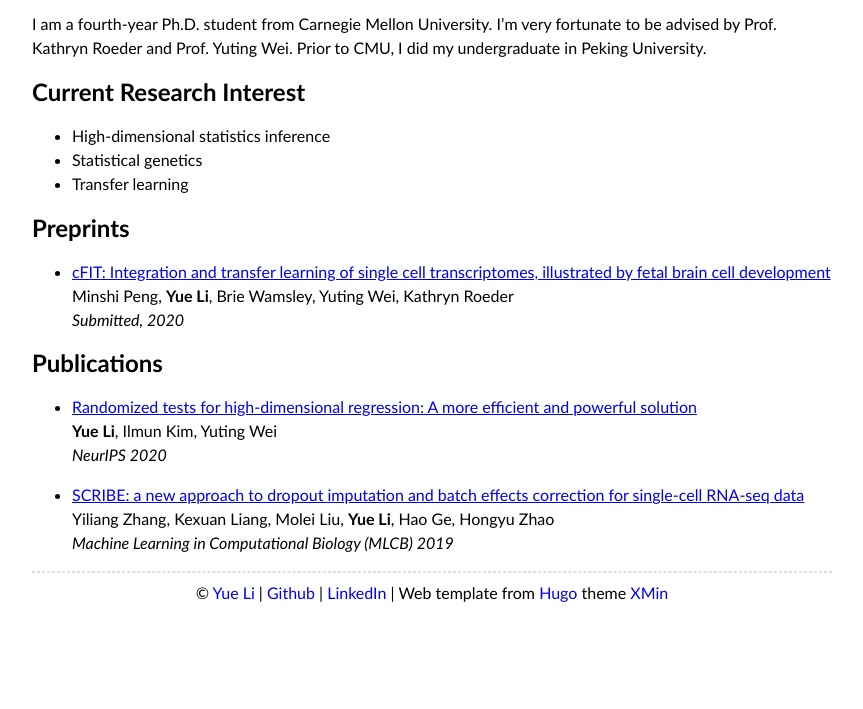
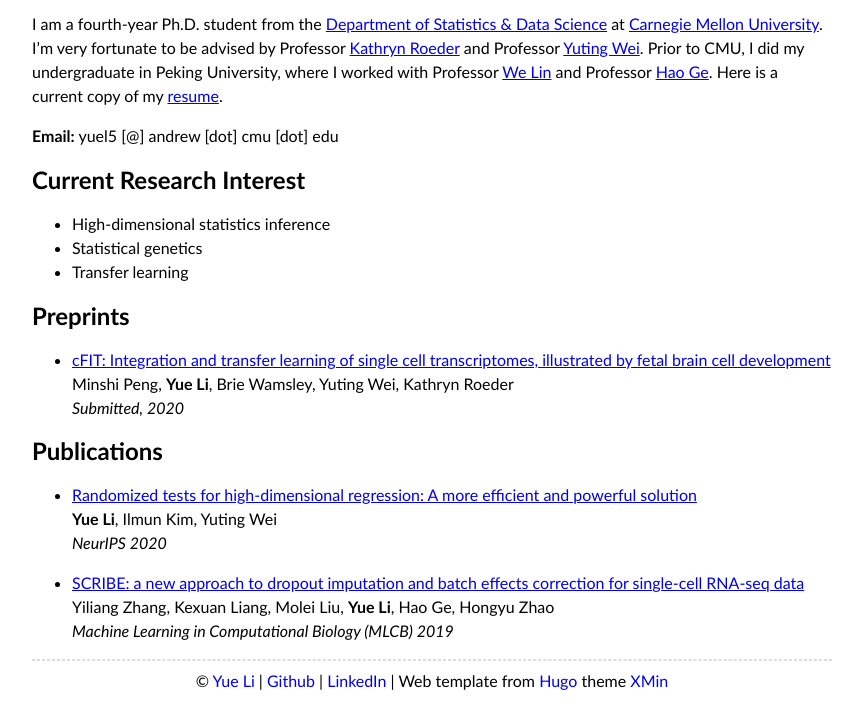
Before and after one commit to yuelicmu/yuelicmu.github.io, a plain HTML site: page index.html in a window 1280 px wide. Shown: the part 129-838 px from the top of the page, without its empty margins (208-1071 px from the left). Before the commit the page ends 800 px from the top, so only its background shows below. Drawn offline with Linux system fonts and the light colour scheme.

Commit message:
Add bio.

```diff
--- a/index.html
+++ b/index.html
@@ -26,9 +26,9 @@
 
 
 <h1 id="yue-li-_李越_">Yue Li <em>李越</em></h1>
-<p>I am a fourth-year Ph.D. student from Carnegie Mellon University.
-I&rsquo;m very fortunate to be advised by Prof. Kathryn Roeder and Prof. Yuting Wei.
-Prior to CMU, I did my undergraduate in Peking University.</p>
+<p>I am a fourth-year Ph.D. student from the <a href="http://www.stat.cmu.edu/">Department of Statistics &amp; Data Science</a> at <a href="https://www.cmu.edu/">Carnegie Mellon University</a>.
+I&rsquo;m very fortunate to be advised by Professor <a href="http://www.stat.cmu.edu/~roeder/">Kathryn Roeder</a> and Professor <a href="http://www.stat.cmu.edu/~ytwei/">Yuting Wei</a>. Prior to CMU, I did my undergraduate in Peking University, where I worked with Professor <a href="https://scholar.google.com/citations?user=DculdNkAAAAJ&amp;hl=en">We Lin</a> and Professor <a href="https://scholar.google.com/citations?user=QP7uW9YAAAAJ&amp;hl=en">Hao Ge</a>. Here is a current copy of my <a href="/file/Yue_s_CV.pdf">resume</a>.</p>
+<p><strong>Email:</strong> yuel5 [@] andrew [dot] cmu [dot] edu</p>
 <h2 id="current-research-interest">Current Research Interest</h2>
 <ul>
 <li>High-dimensional statistics inference</li>
```
Also changed, not shown: 1 other file.
